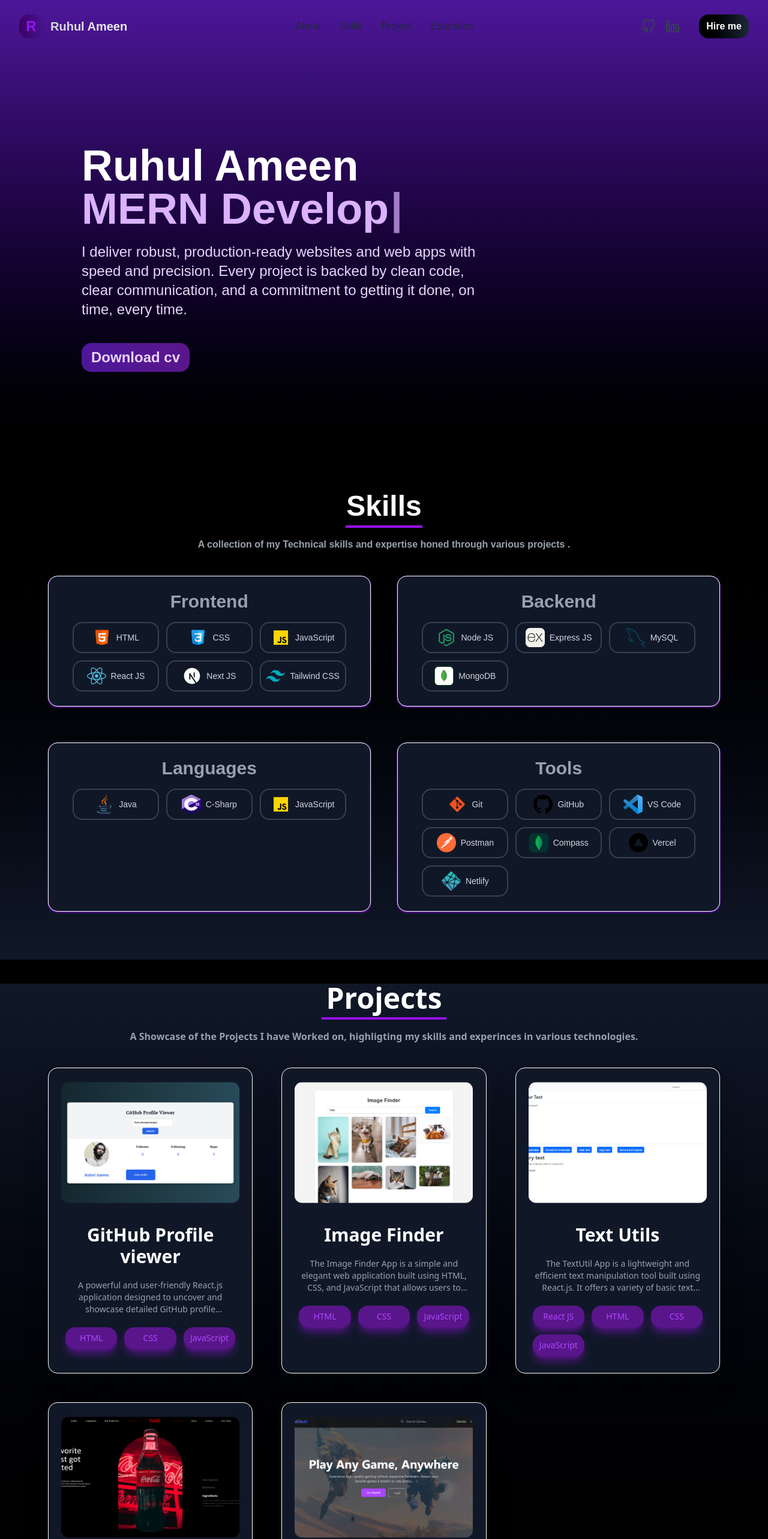
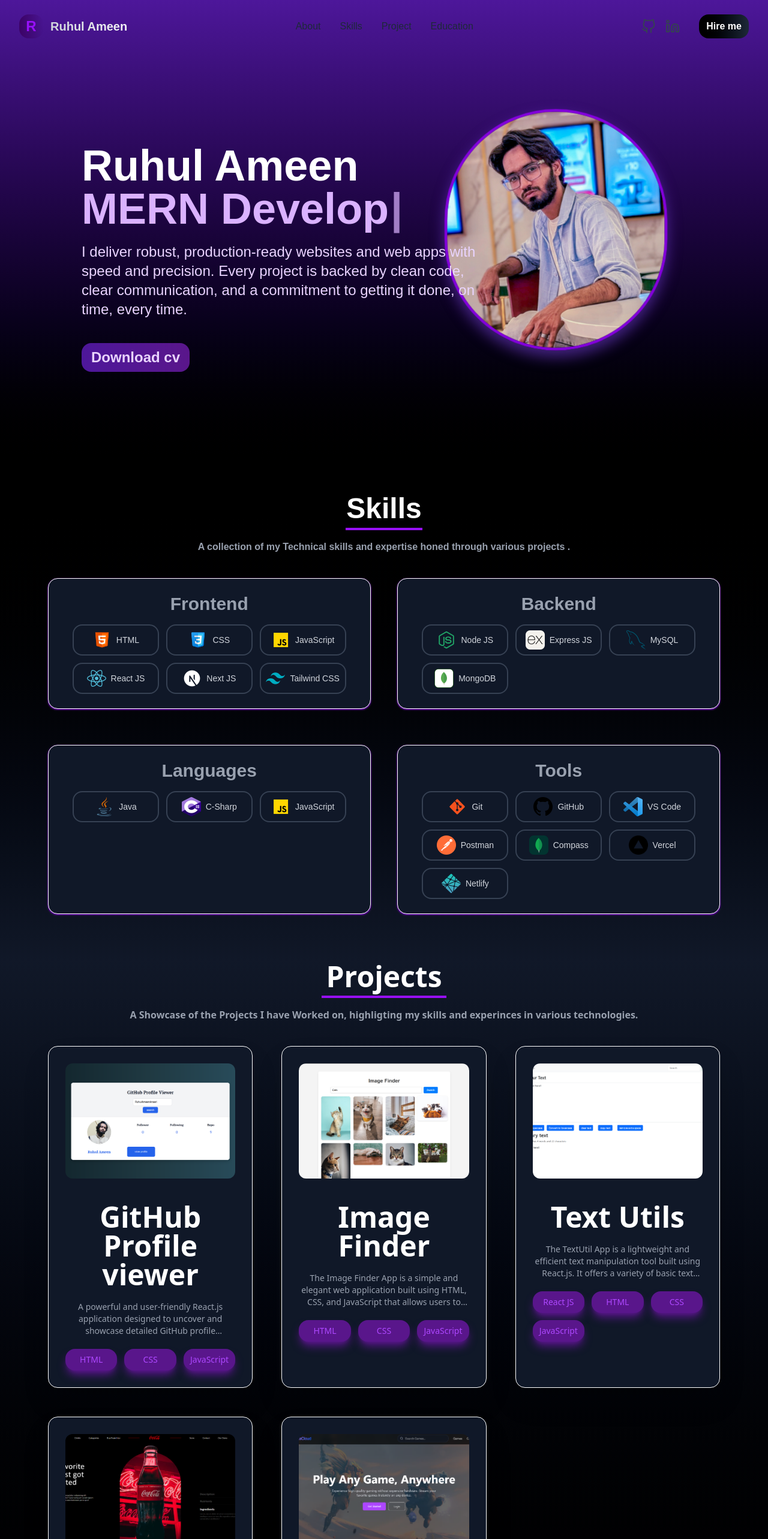
Before and after one commit to RuhulAmeenAnsari/Portfolio, a React (Vite) app: page / in a window 1280 px wide. Shown: the top 2566 px of the page at 60% size. Built offline with nearby package versions, Linux system fonts and the light colour scheme.

Commit message:
profile picture added

```diff
--- a/src/components/About.jsx
+++ b/src/components/About.jsx
@@ -1,13 +1,13 @@
 import { motion } from "framer-motion";
-import Spline from "@splinetool/react-spline";
 import { Typewriter } from "react-simple-typewriter";
-
+import profile from "../assets/profile.jpg";
+import Tilt from "react-parallax-tilt";
 const About = () => {
   return (
     <>
       <section
         id="about"
-        className="h-screen w-auto md:w-full bg-gradient-to-b from-violet-900 to-black flex xl:flex-row flex-col-reverse items-center justify-between lg:px-24 px-10 relative overflow-hidden "
+        className="min-h-screen w-auto md:w-full bg-gradient-to-b from-violet-900 to-black flex xl:flex-row flex-col-reverse items-center justify-between lg:px-24 px-10 relative mb-10 sm:mb-1"
       >
         <div className="absolute z-10 top-[55%] md:top-[25%] p-10 xl:z-10 ">
           <motion.h1
@@ -64,11 +64,14 @@ const About = () => {
             </a>
           </motion.p>
         </div>
-        <div>
-          {/* <Spline
-            className="absolute scale-50  xl:right-[-30%] xl:top-[4%] right-3 md:scale-75 top-[-15%]"
-            scene="https://prod.spline.design/rbYko6g9er-ggoiJ/scene.splinecode"
-          /> */}
+        <div className="md:w-1/2 md:justify-end  flex justify-center">
+          <Tilt className="h-[300px]   rounded-full absolute top-20 md:h-[350px] md:right-48 md:top-52 md:scale-115">
+            <img
+              src={profile}
+              className="h-[300px] md:h-[350px] rounded-full border-4 border-purple-700 shadow-[0_10px_20px_rgba(130,69,236,0.5)] "
+              alt="Ruhul Ameen"
+            />
+          </Tilt>
         </div>
       </section>
     </>
--- a/src/components/Education.jsx
+++ b/src/components/Education.jsx
@@ -26,13 +26,13 @@ function Education() {
                 index % 2 == 0 ? "sm:justify-end" : "sm:justify-start"
               }`}
             >
-              <div className="absolute text-2xl text-black font-bold sm:left-1/2 left-0 transform -translate-x-1/2 bg-gray-400 border-3 border-purple-500 w-12 h-12 sm:w-16 sm:h-16 rounded-full flex justify-center items-center z-10 ">
+              <div className="absolute text-2xl text-black font-bold sm:left-1/2 left-0 transform -translate-x-1/2 bg-gray-400 border-3 border-purple-500 w-12 h-12 sm:w-16 sm:h-16 rounded-full flex justify-center items-center z-20 ">
                 {education.school.charAt(0)}
               </div>
               <div
-                className={`w-full sm:max-w-md p-4 sm:p-8 rounded-2xl  shadow-2xl border-white border bg-gray-900 backdrop:blur-md shadow-purple-950 ${
+                className={`w-full sm:max-w-md p-4 sm:p-8 rounded-2xl z-10  shadow-2xl border-white border bg-gray-900 backdrop:blur-md shadow-purple-950 ${
                   index % 2 === 0 ? "sm:ml-0" : "sm:mr-0 "
-                }  ml-14 mr-14  transform transition-transform hover:cursor-pointer duration-300 hover:scale-105`}
+                }  ml-14 mr-4 md:mr-14  transform transition-transform hover:cursor-pointer duration-300 hover:scale-105`}
               >
                 <div className="">
                   <h1 className="text-3xl font-bold">{education.degree}</h1>
--- a/src/components/Projects.jsx
+++ b/src/components/Projects.jsx
@@ -14,7 +14,7 @@ const Projects = () => {
         id="project"
         className="px-20 bg-gradient-to-b font-sans from-gray-900 to-black min-h-screen"
       >
-        <h1 className="text-center font-bold text-5xl  md:mt-10 items-center  font-sans">
+        <h1 className="text-center font-bold text-5xl  items-center  font-sans">
           Projects
         </h1>
         <div className="h-1 w-52 mt-2 mx-auto bg-purple-600 "></div>
@@ -33,10 +33,10 @@ const Projects = () => {
               <div className="p-4">
                 <img
                   src={project.img}
-                  className="w-full scale-105 h-48 rounded-xl object-cover"
+                  className="w-full h-20 scale-120 sm:scale-100 sm:h-48 object-cover rounded-xl xl:object-cover overflow-hidden"
                   alt=""
                 />
-                <h1 className="text-5xl sm:text-3xl  font-semibold text-white mt-10 mb-4 text-center">
+                <h1 className="text-3xl sm:text-5xl  font-semibold text-white mt-10 mb-4 text-center">
                   {project.title}
                 </h1>
                 <p className="text-sm mb-3 text-center mt-5 line-clamp-3 text-gray-400">
--- a/src/components/Skills.jsx
+++ b/src/components/Skills.jsx
@@ -30,7 +30,7 @@ const Skills = () => {
               <h3 className="text-2xl sm:text-3xl  font-semibold text-gray-400 mb-4 text-center">
                 {category.title}
               </h3>
-              <div className="grid grid-cols-2 md:grid-cols-3 gap-3 w-full ">
+              <div className="grid grid-cols-1 md:grid-cols-3 gap-3 w-full ">
                 {category.skills.map((skill) => (
                   <motion.div
                     initial={{ opacity: 0, y: 100 }}
```
Also changed, not shown: src/assets/profile.jpg (added).
